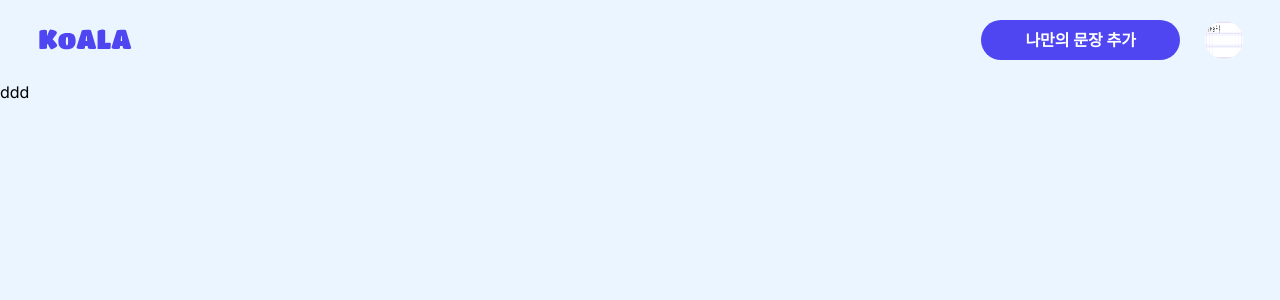
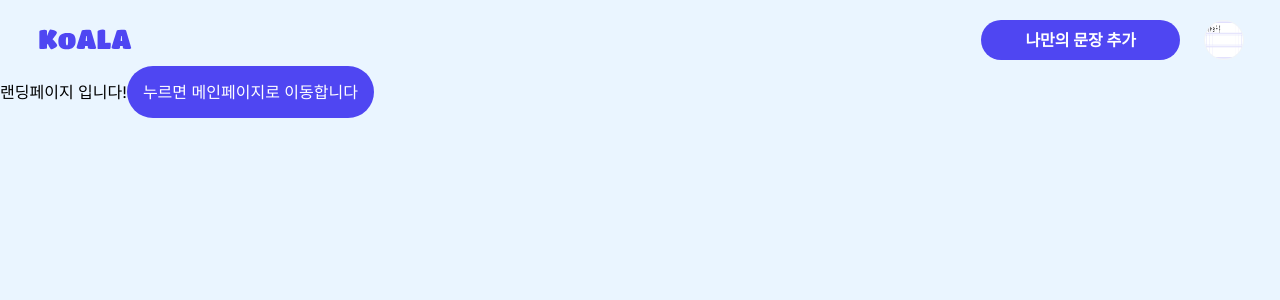
Before and after one commit to s0ojin/KoALA, a Next.js app in the folder frontend/: page / in a window 1280 px wide. Shown: the top 300 px of the page. Built offline with nearby package versions, Linux system fonts and the light colour scheme.

Commit message:
Chore: 메인이동임시 버튼

```diff
--- a/frontend/src/app/page.tsx
+++ b/frontend/src/app/page.tsx
@@ -1,3 +1,15 @@
+import Link from 'next/link'
+
 export default function Home() {
-  return <h1>ddd</h1>
+  return (
+    <h1>
+      랜딩페이지 입니다!
+      <Link
+        href="/main"
+        className="w-96 bg-primary-400 text-white p-4 rounded-full"
+      >
+        누르면 메인페이지로 이동합니다
+      </Link>
+    </h1>
+  )
 }
```
